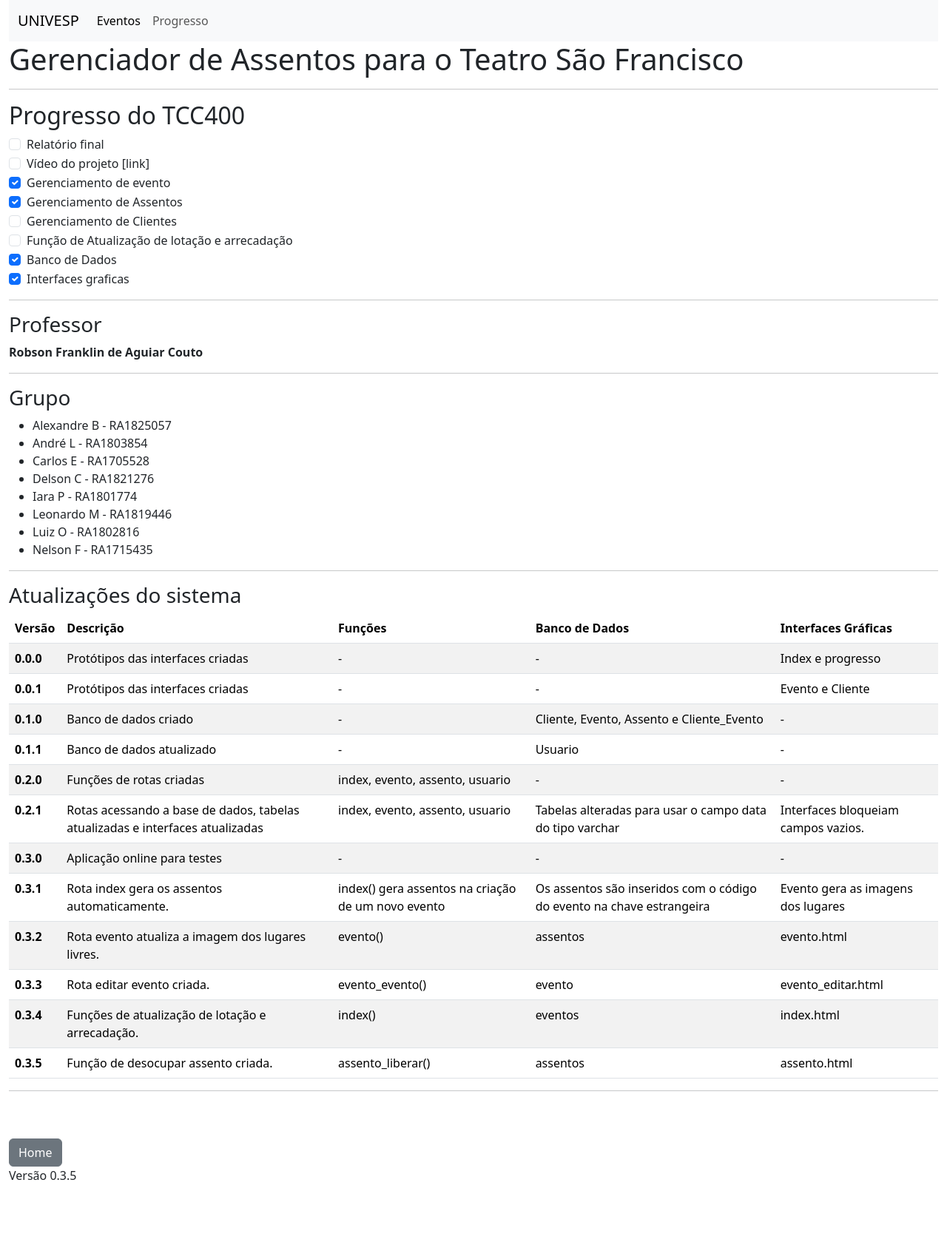
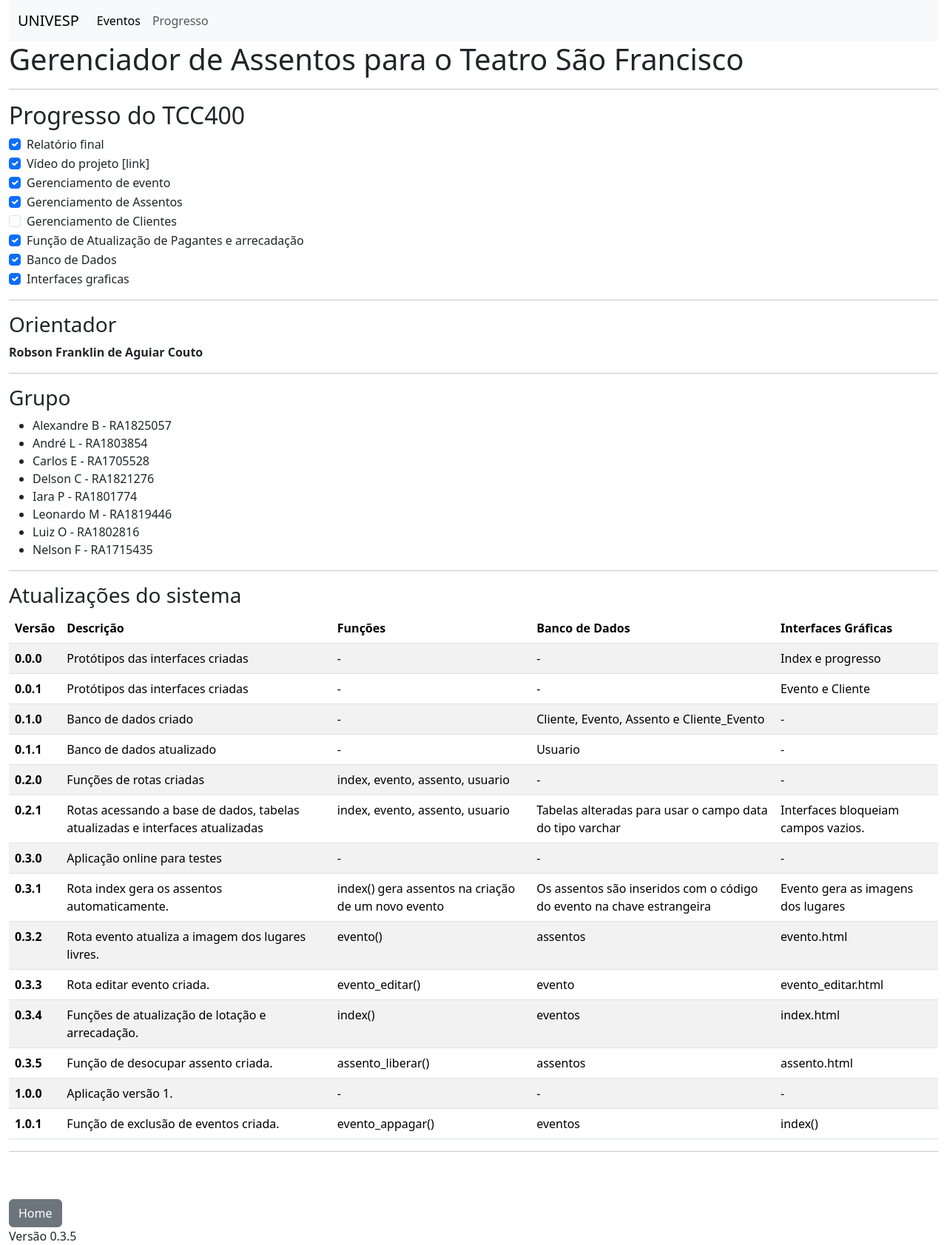
Before and after one commit to kizumba/TCC2024, a Flask app: page /progresso in a window 1280 px wide. Shown: the whole page at 74% size. Before the commit the page ends 1595 px from the top, so only its background shows below. Run offline with Flask 3, Linux system fonts and the light colour scheme.

Commit message:
Exclusão de eventos criado

```diff
--- a/app.py
+++ b/app.py
@@ -3,6 +3,7 @@ from database import db
 from flask_migrate import Migrate
 
 app = Flask(__name__)
+
 
 conexao = 'sqlite:///tcc400.db'
 
@@ -19,5 +20,4 @@ import routes
 if __name__=='__main__':
     with app.app_context():
         db.create_all()
-
     app.run()
--- a/dados.py
+++ b/dados.py
@@ -1,3 +1,3 @@
 # FILEIRA='ABCDEFGHIJKLMNOPQRSTU'
-FILEIRA='AB'
-CADEIRAS=3
+FILEIRA='ABC'
+CADEIRAS=4
--- a/models.py
+++ b/models.py
@@ -24,7 +24,7 @@ class Evento(db.Model):
     arrecadacao = db.Column(db.Float)
 
     #um evento muito assentos
-    assentos = db.relationship('Assento', back_populates='evento')
+    assentos = db.relationship('Assento', back_populates='evento', cascade="all, delete")
 
     #muito eventos um usuário
     usuario_id = db.Column(db.Integer, db.ForeignKey('usuarios.id'))
@@ -95,7 +95,6 @@ class Assento(db.Model):
 
     def __repr__(self):
         return "Fileira: {}, Número: {}, Ocupado: {}.".format(self.fileira, self.numero, self.livre)
-        # return "{}, {}, {}, {}, {}\n".format(self.fileira, self.numero, self.livre, self.preco, self.evento_id)
 
 #---------------------------
 #   USUÁRIOS
--- a/routes.py
+++ b/routes.py
@@ -55,7 +55,12 @@ def evento(id):
     assentos = Assento.query.filter_by(evento_id=evento.id).all()
 
     if evento:
-        return render_template('evento.html',evento=evento, fileira=dados.FILEIRA, cadeiras=dados.CADEIRAS, assentos=assentos)
+        return render_template('evento.html',
+                               evento=evento,
+                               fileira=dados.FILEIRA,
+                               cadeiras=dados.CADEIRAS,
+                               assentos=assentos
+                            )
 
 @app.route('/evento_editar/<int:id>', methods=['GET','POST'])
 def evento_editar(id):
@@ -69,6 +74,15 @@ def evento_editar(id):
         evento.data = request.form.get('data')
         evento.hora_inicio = request.form.get('hora')
 
+        db.session.commit()
+
+        return redirect(url_for('index'))
+
+@app.route('/evento_apagar/<int:id>')
+def evento_apagar(id):
+    evento = Evento.query.get(id)
+    if evento:
+        db.session.delete(evento)
         db.session.commit()
 
         return redirect(url_for('index'))
--- a/templates/assento.html
+++ b/templates/assento.html
@@ -1,5 +1,4 @@
 {% extends 'base.html' %}
-
 {% block conteudo %}
 <h1>Assento</h1>
 <hr>
@@ -14,7 +13,6 @@
     {% endif %}
 </div>
 <hr>
-
 <h4>Inserir Valor do Ingresso</h4>
 <form action="/assento/{{fileira}}/{{numero}}/{{evento.id}}" method="post">
     <div class="input-group mb-3">
@@ -36,8 +34,6 @@
             Liberar!
         </button>
 </form>
-
 <hr>
 <a class="btn btn-info" href="{{url_for('evento',id=evento.id)}}" role="button">Evento {{evento.nome}}</a>
-
 {% endblock %}
--- a/templates/evento.html
+++ b/templates/evento.html
@@ -1,7 +1,5 @@
 {% extends 'base.html' %}
-
 {% block conteudo %}
-
 <h1>Gerenciador de Evento {{evento.id}} - {{evento.nome}}</h1>
 <hr>
 <h4 align="center">Palco está nesta posição</h4>
--- a/templates/index.html
+++ b/templates/index.html
@@ -34,7 +34,7 @@
         <th scope="col">Descrição</th>
         <th scope="col">Data</th>
         <th scope="col">Hora Início</th>
-        <th scope="col">Lotação</th>
+        <th scope="col">Visitantes</th>
         <th scope="col">Arrecadação</th>
         <th scope="col">Ações</th>
       </tr>
@@ -53,7 +53,8 @@
         <td>
           <a class="btn btn-success" role="button" aria-disabled="true" href="/evento/{{e.id}}">Gerir</a> |
           <a class="btn btn-warning" role="button" aria-disabled="true" href="/evento_editar/{{e.id}}">Editar</a> |
-          <a class="btn btn-danger" role="button" aria-disabled="true">Excluir</a>
+          <a class="btn btn-danger" role="button" aria-disabled="true" href="/evento_apagar/{{e.id}}"
+          onclick="return confirm('Deseja realmente apagar o evento {{e.nome}}?');">Excluir</a>
         </td>
       </tr>
       {% endfor %}
--- a/templates/progresso.html
+++ b/templates/progresso.html
@@ -6,13 +6,13 @@
 
 <h2>Progresso do TCC400</h2>
 <div class="form-check">
-    <input class="form-check-input" type="checkbox" value="" id="flexCheckDefault">
+    <input class="form-check-input" type="checkbox" value="" id="flexCheckDefault" checked>
     <label class="form-check-label" for="flexCheckDefault">
       Relatório final
     </label>
   </div>
   <div class="form-check">
-    <input class="form-check-input" type="checkbox" value="" id="flexCheckDefault">
+    <input class="form-check-input" type="checkbox" value="" id="flexCheckDefault" checked>
     <label class="form-check-label" for="flexCheckDefault">
       Vídeo do projeto [link]
     </label>
@@ -36,9 +36,9 @@
     </label>
   </div>
   <div class="form-check">
-    <input class="form-check-input" type="checkbox" value="" id="flexCheckChecked">
+    <input class="form-check-input" type="checkbox" value="" id="flexCheckChecked" checked>
     <label class="form-check-label" for="flexCheckChecked">
-      Função de Atualização de lotação e arrecadação
+      Função de Atualização de Pagantes e arrecadação
     </label>
   </div>
   <div class="form-check">
@@ -54,7 +54,7 @@
     </label>
   </div>
   <hr>
-  <h3>Professor</h3>
+  <h3>Orientador</h3>
   <b>Robson Franklin de Aguiar Couto</b>
   <hr>
 
@@ -141,7 +141,7 @@
       </tr>
       <th scope="row">0.3.3</th>
         <td>Rota editar evento criada.</td>
-        <td>evento_evento()</td>
+        <td>evento_editar()</td>
         <td>evento</td>
         <td>evento_editar.html</td>
       </tr>
@@ -157,6 +157,18 @@
         <td>assentos</td>
         <td>assento.html</td>
       </tr>
+    <th scope="row">1.0.0</th>
+        <td>Aplicação versão 1.</td>
+        <td>-</td>
+        <td>-</td>
+        <td>-</td>
+      </tr>
+      <th scope="row">1.0.1</th>
+        <td>Função de exclusão de eventos criada.</td>
+        <td>evento_appagar()</td>
+        <td>eventos</td>
+        <td>index()</td>
+      </tr>
     </tbody>
   </table>
 {% endblock %}
```
Also changed, not shown: instance/tcc400.db.
